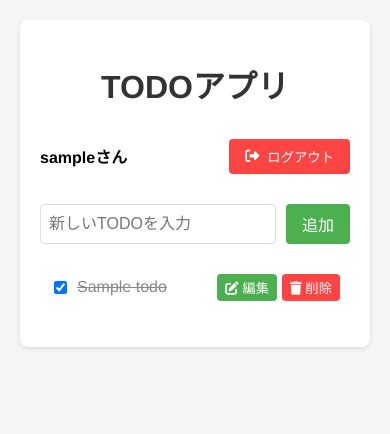
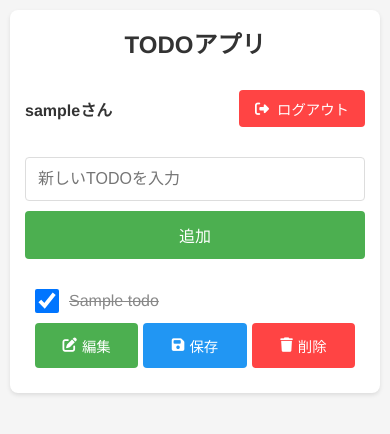
Before and after one commit to kaorina/todo_project, a Django app: page / in a window 390 px wide. Shown: the top 434 px of the page. Run offline with Django 5.2, Linux system fonts and the light colour scheme; a user stored in the database is signed in; tables that the repository leaves empty hold one stand-in row (values such as "Sample post").

Commit message:
レスポンシブデザインをモバイル対応

```diff
--- a/todos/templates/todos/index.html
+++ b/todos/templates/todos/index.html
@@ -7,35 +7,59 @@
     <!-- Font Awesome -->
     <link rel="stylesheet" href="https://cdnjs.cloudflare.com/ajax/libs/font-awesome/6.5.1/css/all.min.css">
     <style>
+        :root {
+            --primary-color: #4CAF50;
+            --danger-color: #ff4444;
+            --text-color: #333;
+            --border-color: #ddd;
+            --background-color: #f5f5f5;
+        }
+
+        * {
+            box-sizing: border-box;
+            margin: 0;
+            padding: 0;
+        }
+
         body {
             font-family: 'Helvetica Neue', Arial, sans-serif;
             max-width: 800px;
             margin: 0 auto;
             padding: 20px;
-            background-color: #f5f5f5;
+            background-color: var(--background-color);
+            color: var(--text-color);
         }
+
         .container {
             background-color: white;
             padding: 20px;
             border-radius: 8px;
             box-shadow: 0 2px 4px rgba(0,0,0,0.1);
         }
+
         h1 {
-            color: #333;
+            color: var(--text-color);
             text-align: center;
+            margin-bottom: 20px;
+            font-size: 1.8rem;
         }
+
         .user-info {
             display: flex;
             justify-content: space-between;
             align-items: center;
             margin-bottom: 20px;
             padding: 10px 0;
+            flex-wrap: wrap;
+            gap: 10px;
         }
+
         .user-info span {
             font-weight: bold;
         }
+
         .logout-button {
-            background-color: #ff4444;
+            background-color: var(--danger-color);
             color: white;
             padding: 8px 16px;
             border: none;
@@ -45,98 +69,188 @@
             display: flex;
             align-items: center;
             gap: 8px;
+            font-size: 0.9rem;
         }
+
         .logout-button i {
             font-size: 14px;
         }
+
         .logout-button:hover {
             background-color: #ff0000;
         }
+
         .todo-form {
             display: flex;
             gap: 10px;
             margin-bottom: 20px;
+            flex-wrap: wrap;
         }
+
         .todo-form input[type="text"] {
             flex: 1;
-            padding: 8px;
-            border: 1px solid #ddd;
+            min-width: 200px;
+            padding: 12px;
+            border: 1px solid var(--border-color);
             border-radius: 4px;
-            font-size: 16px;
+            font-size: 1rem;
         }
+
         .todo-form button {
-            padding: 8px 16px;
-            background-color: #4CAF50;
+            padding: 12px 24px;
+            background-color: var(--primary-color);
             color: white;
             border: none;
             border-radius: 4px;
             cursor: pointer;
-            font-size: 16px;
+            font-size: 1rem;
+            white-space: nowrap;
         }
+
         .todo-list {
             list-style: none;
             padding: 0;
         }
+
         .todo-item {
             display: flex;
             align-items: center;
-            padding: 10px;
-            border-bottom: 1px solid #eee;
+            padding: 15px;
+            border-bottom: 1px solid var(--border-color);
+            gap: 10px;
+            flex-wrap: wrap;
         }
+
         .todo-item:last-child {
             border-bottom: none;
         }
+
         .todo-item input[type="checkbox"] {
-            margin-right: 10px;
+            width: 20px;
+            height: 20px;
+            margin: 0;
         }
+
         .todo-item.completed span {
             text-decoration: line-through;
             color: #888;
         }
+
         .todo-item .todo-text {
-            flex-grow: 1;
-            margin-right: 10px;
+            flex: 1;
+            min-width: 200px;
+            font-size: 1rem;
+            word-break: break-word;
         }
+
         .todo-item .todo-input {
-            flex-grow: 1;
-            margin-right: 10px;
-            padding: 5px;
-            border: 1px solid #ddd;
+            flex: 1;
+            min-width: 200px;
+            padding: 8px;
+            border: 1px solid var(--border-color);
             border-radius: 4px;
+            font-size: 1rem;
             display: none;
         }
+
         .todo-item.editing .todo-text {
             display: none;
         }
+
         .todo-item.editing .todo-input {
             display: block;
         }
+
         .todo-actions {
             display: flex;
             gap: 5px;
+            flex-wrap: wrap;
         }
+
         .todo-actions button {
-            padding: 4px 8px;
+            padding: 8px 12px;
             color: white;
             border: none;
             border-radius: 4px;
             cursor: pointer;
+            font-size: 0.9rem;
+            display: flex;
+            align-items: center;
+            gap: 5px;
         }
+
         .edit-button {
-            background-color: #4CAF50;
+            background-color: var(--primary-color);
         }
+
         .save-button {
             background-color: #2196F3;
             display: none;
         }
+
         .todo-item.editing .edit-button {
             display: none;
         }
+
         .todo-item.editing .save-button {
-            display: block;
+            display: flex;
         }
+
         .delete-button {
-            background-color: #ff4444;
+            background-color: var(--danger-color);
+        }
+
+        /* モバイル対応のメディアクエリ */
+        @media (max-width: 600px) {
+            body {
+                padding: 10px;
+            }
+
+            .container {
+                padding: 15px;
+            }
+
+            h1 {
+                font-size: 1.5rem;
+            }
+
+            .todo-form {
+                flex-direction: column;
+            }
+
+            .todo-form input[type="text"] {
+                width: 100%;
+            }
+
+            .todo-form button {
+                width: 100%;
+            }
+
+            .todo-item {
+                padding: 10px;
+            }
+
+            .todo-actions {
+                width: 100%;
+                justify-content: flex-end;
+            }
+
+            .todo-actions button {
+                flex: 1;
+                justify-content: center;
+            }
+        }
+
+        /* タッチデバイス向けの最適化 */
+        @media (hover: none) {
+            .todo-actions button {
+                padding: 12px;
+            }
+
+            .todo-item input[type="checkbox"] {
+                width: 24px;
+                height: 24px;
+            }
         }
     </style>
 </head>
```
